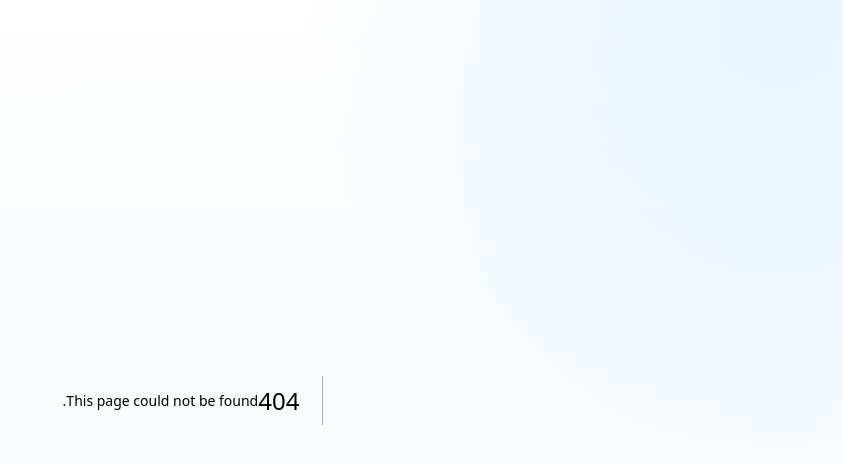
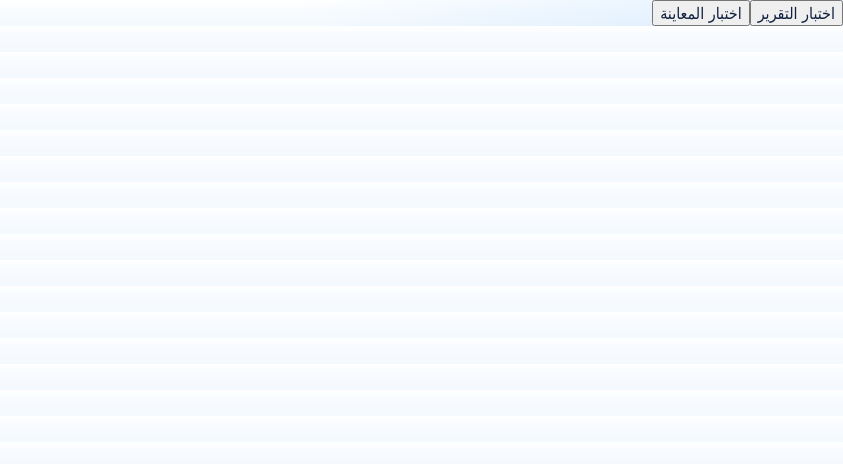
Before and after one commit to n0500/athari, a Next.js app: page /export-check in a window 1280 px wide. Before the commit this address had no page. Shown: the top 464 px of the page, without its empty margins (437-1280 px from the left). Built offline with nearby package versions, Linux system fonts and the light colour scheme; no server answers.

Commit message:
QA only: exercise actual PDF export in native preview dialog

```diff
--- /dev/null
+++ b/src/app/export-check/page.tsx
@@ -0,0 +1,9 @@
+"use client";
+import { useEffect, useState } from "react";
+import { EvidenceReport } from "@/components/EvidenceReport";
+import { PortfolioPreviewDialog } from "@/components/PortfolioPreviewDialog";
+const item = {id:"qa-only",title:"شاهد اختبار تصدير محلي",description:"نموذج اختبار محلي لتنسيق التقرير بعنوان Launch Code 2026.",impact:"", classifications:[],attachments:[{originalFileName:"مرفق اختبار.pdf",mimeType:"application/pdf",driveFileId:"qa-only-file"}]};
+export default function Check(){
+ const [report, setReport]=useState(false);useEffect(()=>{if(new URLSearchParams(window.location.search).has("inside"))setReport(true)},[]);const [preview,setPreview]=useState(false);
+ return <><button onClick={()=>setReport(true)}>اختبار التقرير</button><button onClick={()=>setPreview(true)}>اختبار المعاينة</button>{preview?<PortfolioPreviewDialog onClose={()=>setPreview(false)}/>:null}{report?<EvidenceReport item={item} meta={{ownerName:"اختبار محلي"}} allowDownload onClose={()=>setReport(false)}/>:null}</>;
+}
--- a/src/components/PortfolioPreviewDialog.tsx
+++ b/src/components/PortfolioPreviewDialog.tsx
@@ -38,7 +38,7 @@ export function PortfolioPreviewDialog({ onClose }: { onClose: () => void }) {
         onClose();
       }}
     >
-      <iframe ref={iframeRef} src="/preview?embedded=1" title="معاينة ملف الأداء" allow="web-share" />
+      <iframe ref={iframeRef} src="/export-check/?inside=1" title="معاينة ملف الأداء" allow="web-share" />
     </dialog>
   );
 }
```
